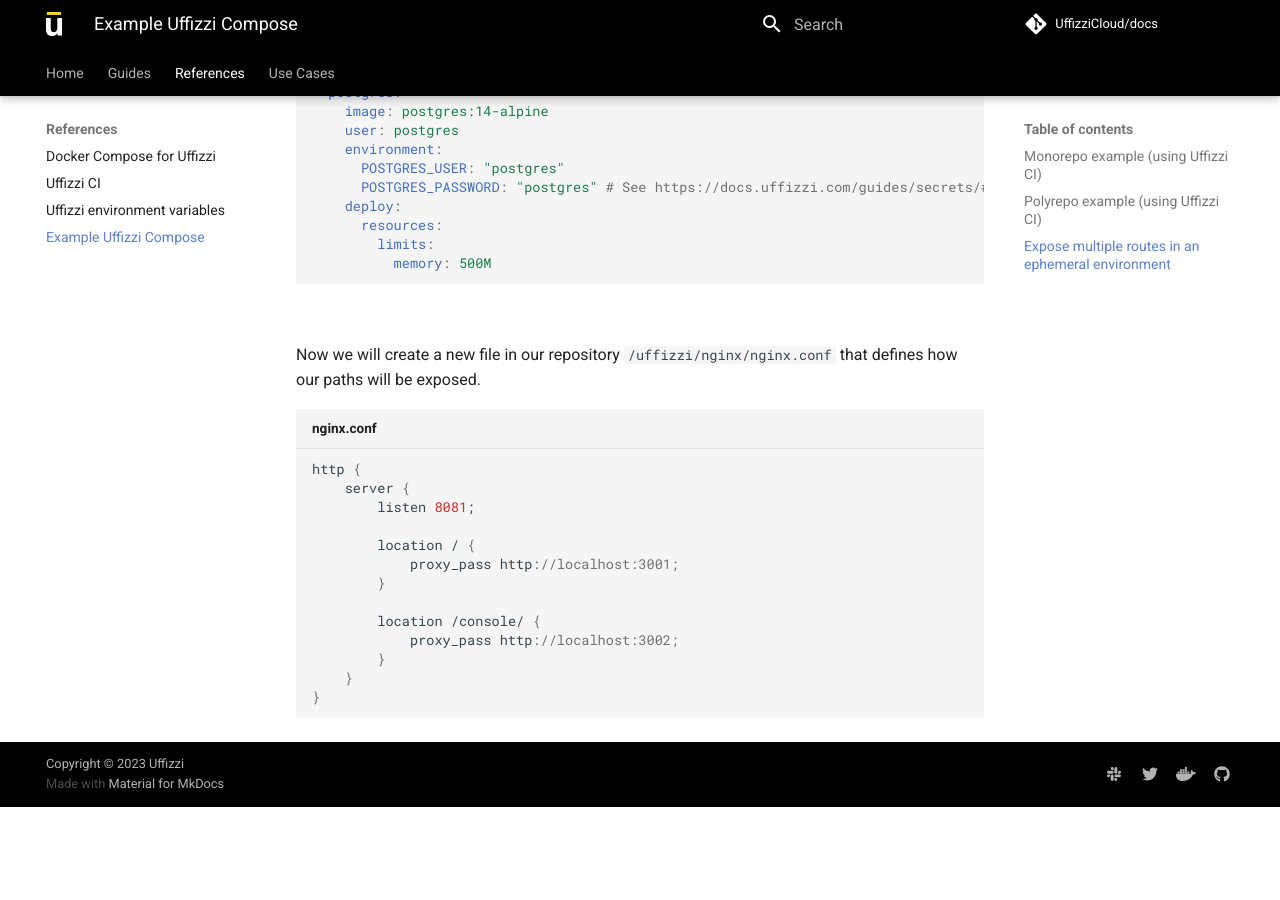
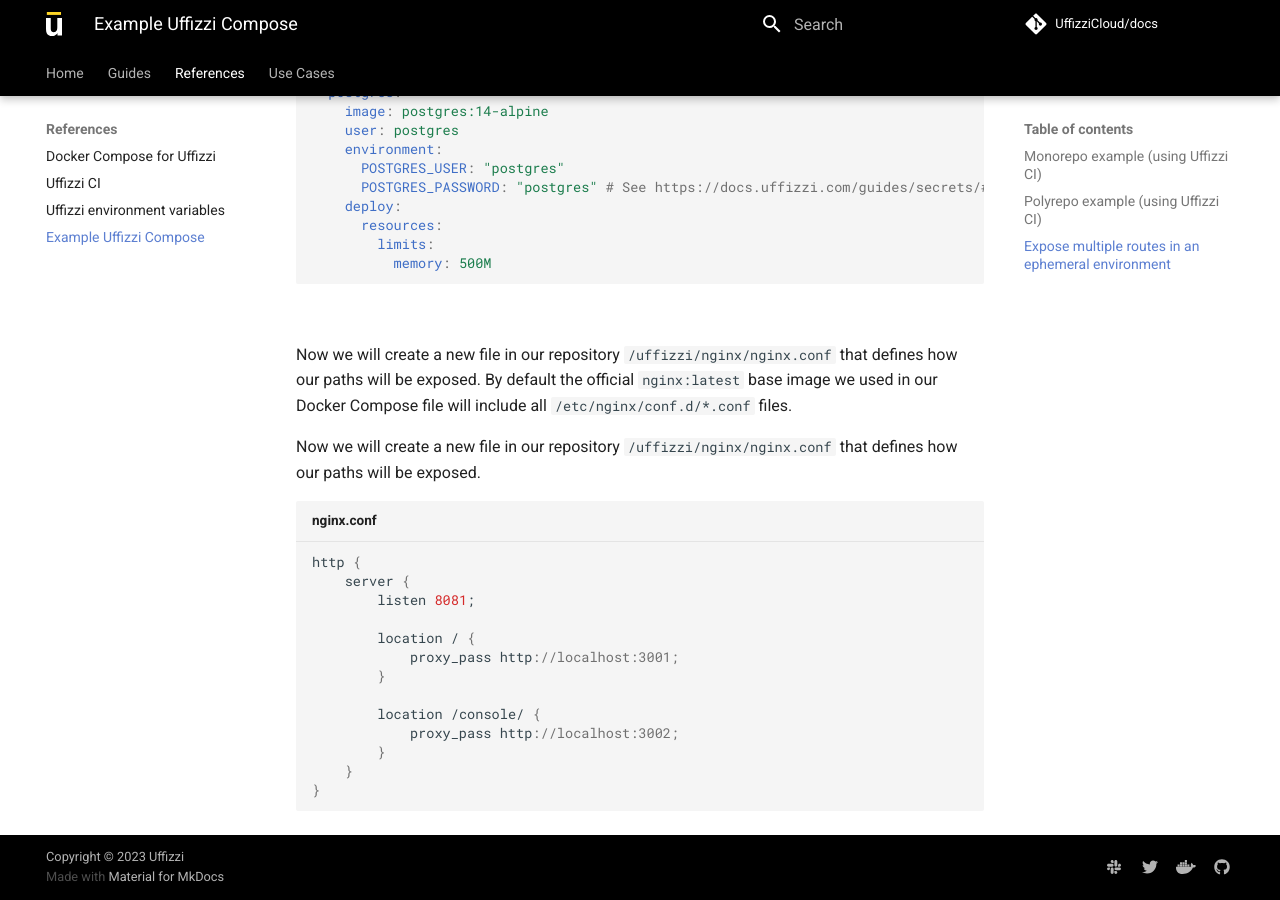
Before and after one commit to UffizziCloud/docs, an MkDocs documentation site: the page built from docs/references/example-compose.md, in a window 1280 px wide and 900 px high, scrolled down 3756 px. Built offline with MkDocs 1.6.1 and Material for MkDocs 9.7.7, drawn with Linux system fonts in a browser that asks for light colours; comment, search, counter and statistics services are not loaded; before the commit the page ends 4563 px from its top, so only the background shows below that.

Commit message:
Update example-compose.md

````diff
--- a/docs/references/example-compose.md
+++ b/docs/references/example-compose.md
@@ -183,6 +183,8 @@
 
 &nbsp;
 
+Now we will create a new file in our repository `/uffizzi/nginx/nginx.conf` that defines how our paths will be exposed. By default the official `nginx:latest` base image we used in our Docker Compose file will include all `/etc/nginx/conf.d/*.conf` files.
+
 Now we will create a new file in our repository `/uffizzi/nginx/nginx.conf` that defines how our paths will be exposed.
 
 ```json title="nginx.conf"
````
